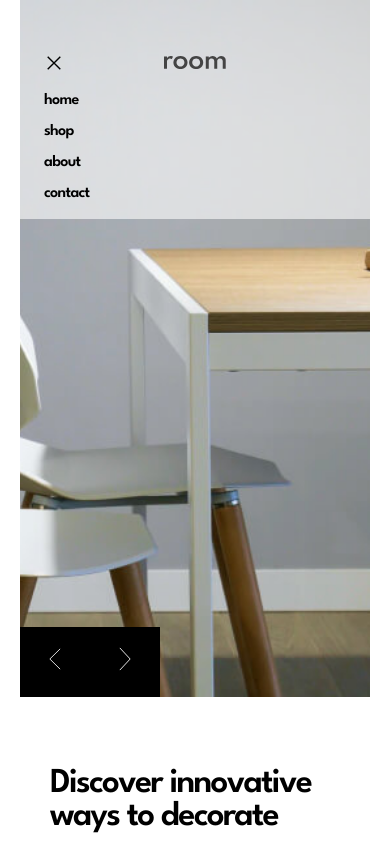
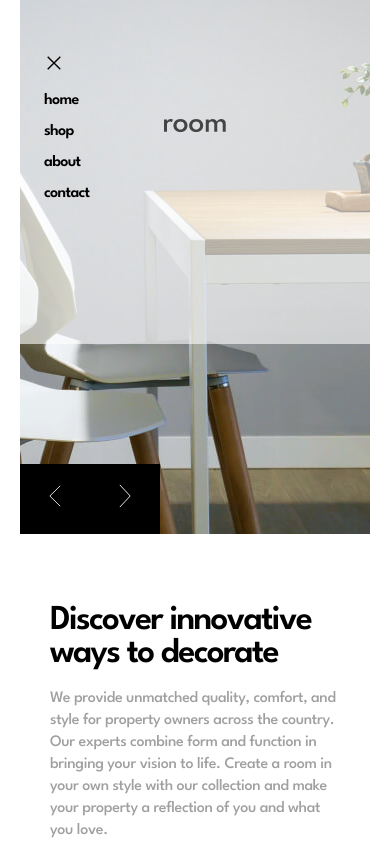
Before and after one commit to Frontendwep-Developer/room-homepage, a plain HTML site: page index.html in a window 390 px wide. Both pictures are taken after a click on the button 54 px from the left and 63 px from the top of the page. Shown: the top 844 px of the page. Drawn offline with Linux system fonts and the light colour scheme.

Commit message:
Add chande hero padding

```diff
--- a/css/styles.css
+++ b/css/styles.css
@@ -494,7 +494,7 @@ only screen and (                min-resolution: 2dppx) {
   .header--open {
     z-index: 999;
     width: 100%;
-    padding: 0 0 478px;
+    padding: 0 0 190px;
   }
 
   .header__content {
```
